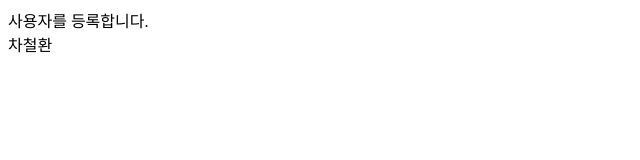
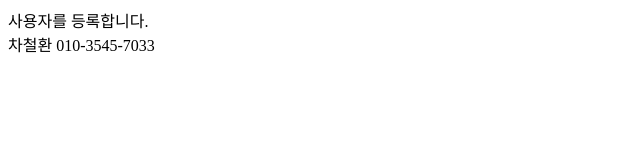
Before and after one commit to ChulWhan/User, a plain HTML site: page Index.html in a window 1280 px wide. Shown: the whole page, without its empty margins (0-640 px from the left). Drawn offline with Linux system fonts and the light colour scheme.

Commit message:
전화번호 등록

```diff
--- a/Index.html
+++ b/Index.html
@@ -12,6 +12,7 @@
     </div>
     <div>
         차철환
+        010-3545-7033
     </div>
 </body>
 </html>
```
